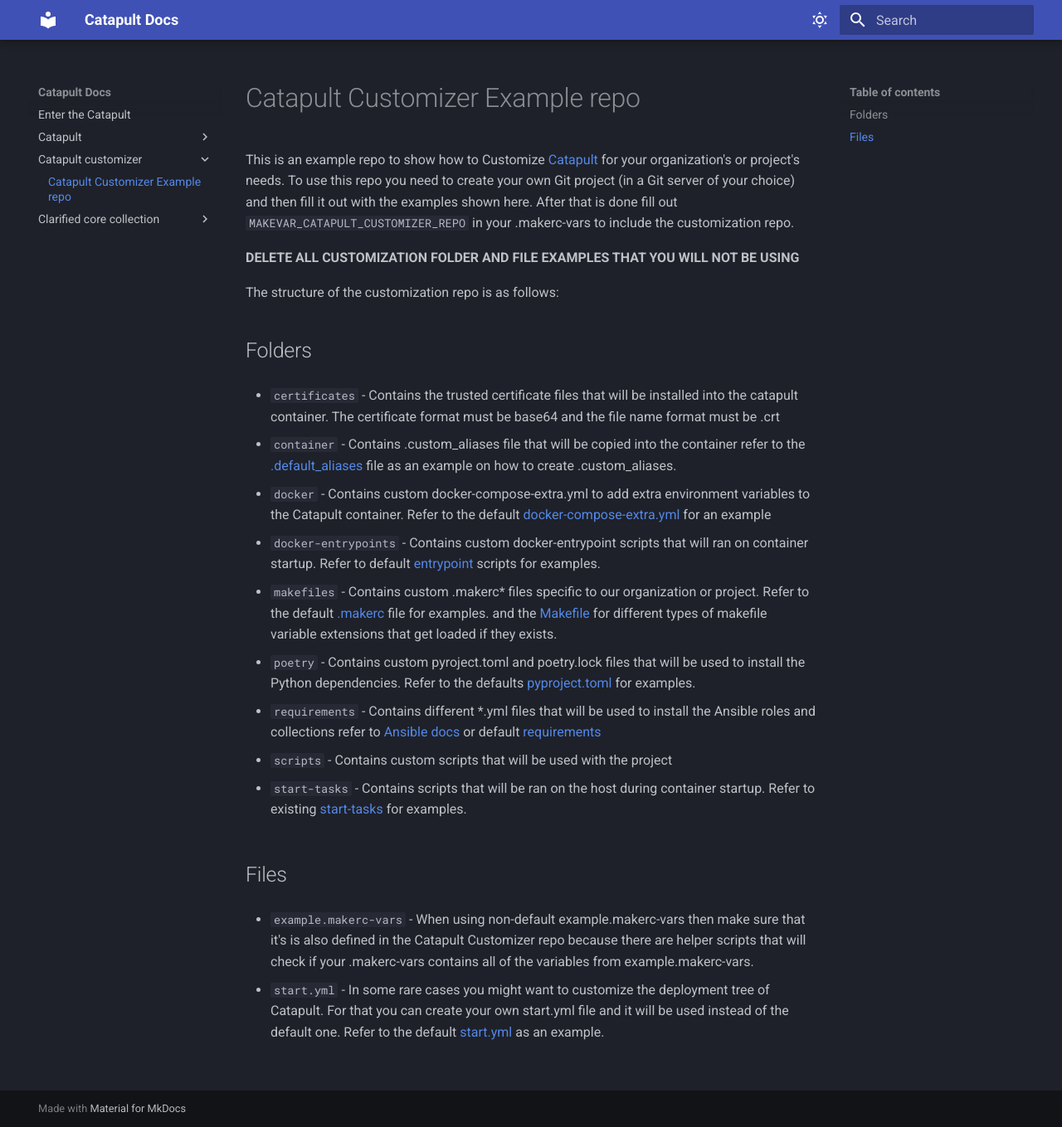
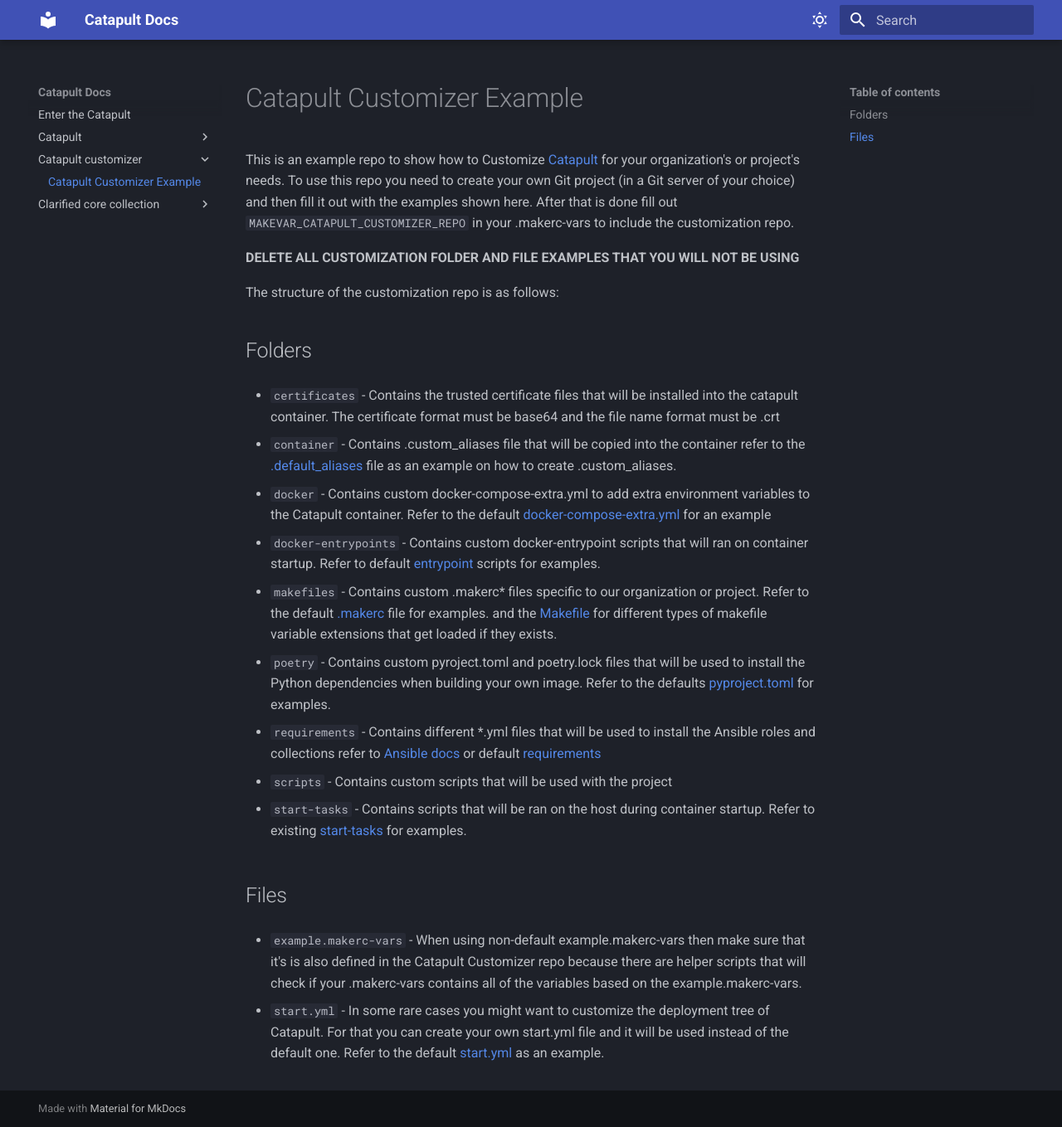
Before and after one commit to ClarifiedSecurity/catapult-docs, an MkDocs documentation site: the page built from docs/catapult-customizer/README.md, in a window 1280 px wide and 1359 px high. Shown: the whole window at 83% size. Built offline with MkDocs 1.6.1 and Material for MkDocs 9.7.7, drawn with Linux system fonts in a browser that asks for light colours.

Commit message:
CatapultBot update docs

```diff
--- a/docs/catapult-customizer/README.md
+++ b/docs/catapult-customizer/README.md
@@ -1,4 +1,4 @@
-# Catapult Customizer Example repo
+# Catapult Customizer Example
 
 This is an example repo to show how to Customize [Catapult](https://github.com/ClarifiedSecurity/catapult) for your organization's or project's needs.
 To use this repo you need to create your own Git project (in a Git server of your choice) and then fill it out with the examples shown here. After that is done fill out `MAKEVAR_CATAPULT_CUSTOMIZER_REPO` in your .makerc-vars to include the customization repo.
@@ -19,9 +19,9 @@
 
 - `makefiles` - Contains custom .makerc\* files specific to our organization or project. Refer to the default [.makerc](https://github.com/ClarifiedSecurity/Catapult/blob/main/.makerc) file for examples. and the [Makefile](https://github.com/ClarifiedSecurity/Catapult/blob/main/Makefile#L3-L5) for different types of makefile variable extensions that get loaded if they exists.
 
-- `poetry` - Contains custom pyroject.toml and poetry.lock files that will be used to install the Python dependencies. Refer to the defaults [pyproject.toml](https://github.com/ClarifiedSecurity/Catapult/tree/main/defaults) for examples.
+- `poetry` - Contains custom pyroject.toml and poetry.lock files that will be used to install the Python dependencies when building your own image. Refer to the defaults [pyproject.toml](https://github.com/ClarifiedSecurity/catapult/blob/main/defaults/pyproject.toml) for examples.
 
-- `requirements` - Contains different \*.yml files that will be used to install the Ansible roles and collections refer to [Ansible docs](https://docs.ansible.com/ansible/latest/collections_guide/collections_installing.html) or default [requirements](https://github.com/ClarifiedSecurity/Catapult/tree/main/defaults)
+- `requirements` - Contains different \*.yml files that will be used to install the Ansible roles and collections refer to [Ansible docs](https://docs.ansible.com/ansible/latest/collections_guide/collections_installing.html) or default [requirements](https://github.com/ClarifiedSecurity/catapult/blob/main/defaults/requirements.yml)
 
 - `scripts` - Contains custom scripts that will be used with the project
 
@@ -29,6 +29,6 @@
 
 ## Files
 
-- `example.makerc-vars` - When using non-default example.makerc-vars then make sure that it's is also defined in the Catapult Customizer repo because there are helper scripts that will check if your .makerc-vars contains all of the variables from example.makerc-vars.
+- `example.makerc-vars` - When using non-default example.makerc-vars then make sure that it's is also defined in the Catapult Customizer repo because there are helper scripts that will check if your .makerc-vars contains all of the variables based on the example.makerc-vars.
 
 - `start.yml` - In some rare cases you might want to customize the deployment tree of Catapult. For that you can create your own start.yml file and it will be used instead of the default one. Refer to the default [start.yml](https://github.com/ClarifiedSecurity/Catapult/blob/main/defaults/start.yml) as an example.
```
